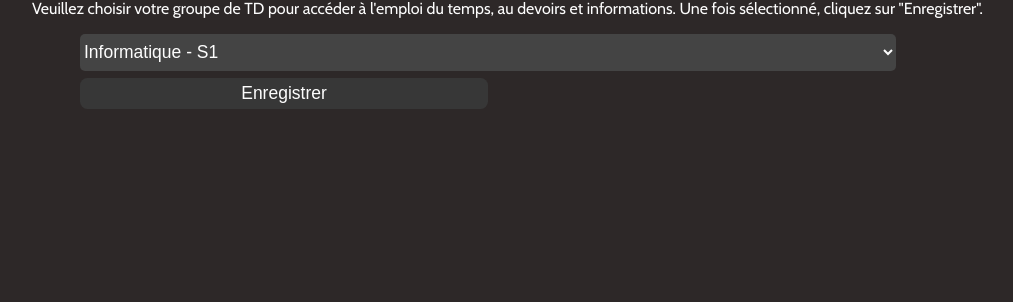
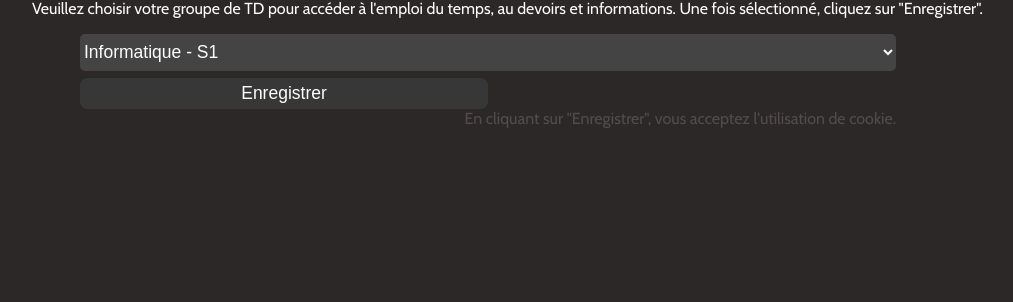
Before and after one commit to Wabez3ter/MyENT, a PHP site: page /selectGroup.php in a window 1280 px wide. Shown: the part 210-512 px from the top of the page, without its empty margins (128-1141 px from the left). Run offline with PHP 8.4, Linux system fonts and the light colour scheme.

Commit message:
Ajout de message de prévention pour les utilisateurs

```diff
--- a/css/app.css
+++ b/css/app.css
@@ -98,6 +98,12 @@ footer p {
   margin-top: 7.5px;
   padding: 5px 0px 5px 0px;
   border-radius: 7.5px;
+}
+#selectGroupBody main form p {
+  margin-top: 0px;
+  color: #544b4b;
+  width: 100%;
+  text-align: right;
 }
 
 #connexionBody main {
--- a/index.php
+++ b/index.php
@@ -29,6 +29,7 @@
             <a href="connexion.php"><p>Connexion ?</p></a>
         </main>
         <footer>
+            <p>Ce site est encore en développement.</p>
             <p>Made by Wabezeter - SkytorStudio©2022</p>
         </footer>
     </body>
--- a/sass/app.scss
+++ b/sass/app.scss
@@ -2,6 +2,7 @@ $backgroundColor: #2d2828;
 $txtColorWhite: #FDFDFD;
 $txtColorBlack: #343434;
 $buttonBackColor: #444444;
+$footerColorTxt: #494141;
 
 @font-face {
     font-family: Cabin;
@@ -36,7 +37,7 @@ footer{
     bottom: 0;
 
     p {
-        color: #494141;
+        color: $footerColorTxt;
     }
 }
 
--- a/selectGroup.php
+++ b/selectGroup.php
@@ -45,6 +45,7 @@ if(isset($_GET['view'])){
                     <option value="infoS6">Informatique - S6</option>
                 </select>
                 <input type="submit" value="Enregistrer"/>
+                <p>En cliquant sur "Enregistrer", vous acceptez l'utilisation de cookie.</p>
             </form>
         </main>
         <footer>
```
Also changed, not shown: sass/_selectGroup.scss (+7 -0 lines), 1 other file.
